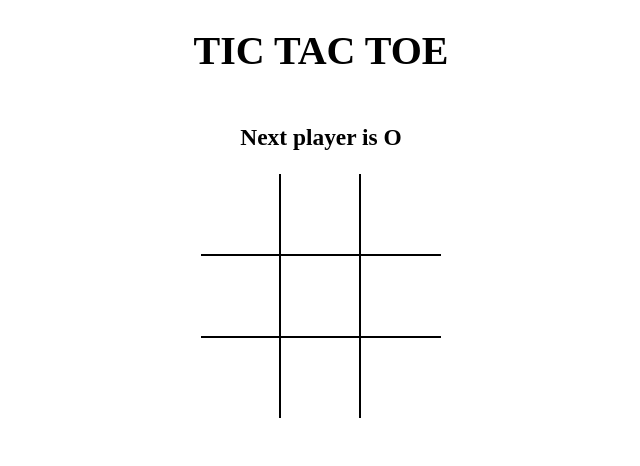
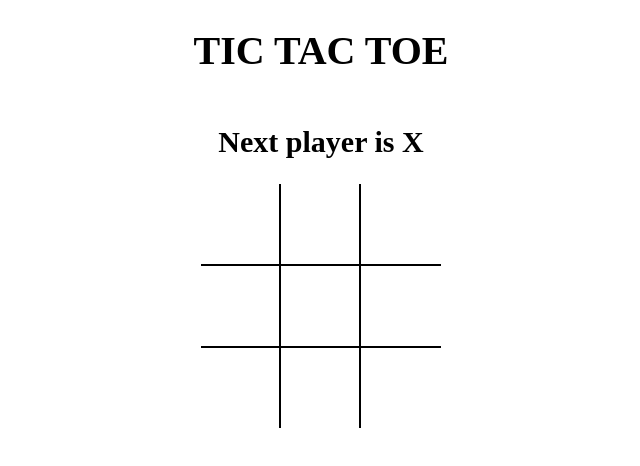
Before and after one commit to jump3rhood/tictactoe, a React (Vite) app: page / in a window 1280 px wide. Shown: the top 466 px of the page, without its empty margins (319-959 px from the left). Built offline with nearby package versions, Linux system fonts and the light colour scheme.

Commit message:
transform state to game history

```diff
--- a/src/App.jsx
+++ b/src/App.jsx
@@ -4,33 +4,47 @@
 import './styles/root.scss';
 
 const App = () => {
-  const [board, setBoard] = useState(Array(9).fill(null));
-  const [isXNext, setIsXNext] = useState(false);
+  const [history, setHistory] = useState([
+    { board: Array(9).fill(null), isXNext: true },
+  ]);
+  const [currentMove, setCurrentMove] = useState(0);
 
-  const winner = calculateWinner(board);
+  const current = history[currentMove];
+
+  console.log('history', history);
+
+  const winner = calculateWinner(current.board);
   const message = winner
     ? `Winner is ${winner}`
-    : `Next player is ${isXNext ? 'X' : 'O'}`;
+    : `Next player is ${current.isXNext ? 'X' : 'O'}`;
 
   const handleSquareClick = position => {
-    if (board[position] || winner) {
+    if (current.board[position] || winner) {
       return;
     }
 
-    setBoard(prev => {
-      return prev.map((square, pos) => {
-        if (pos === position) return isXNext ? 'X' : 'O';
+    setHistory(prev => {
+      const last = prev[prev.length - 1];
+
+      const newBoard = last.board.map((square, pos) => {
+        if (pos === position) {
+          return last.isXNext ? 'X' : 'O';
+        }
+
         return square;
       });
+
+      return prev.concat({ board: newBoard, isXNext: !last.isXNext });
     });
-    setIsXNext(prev => !prev);
+
+    setCurrentMove(prev => prev + 1);
   };
 
   return (
     <div className="app">
       <h1>TIC TAC TOE</h1>
-      <h3>{message}</h3>
-      <Board board={board} handleSquareClick={handleSquareClick} />
+      <h2>{message}</h2>
+      <Board board={current.board} handleSquareClick={handleSquareClick} />
     </div>
   );
 };
```
